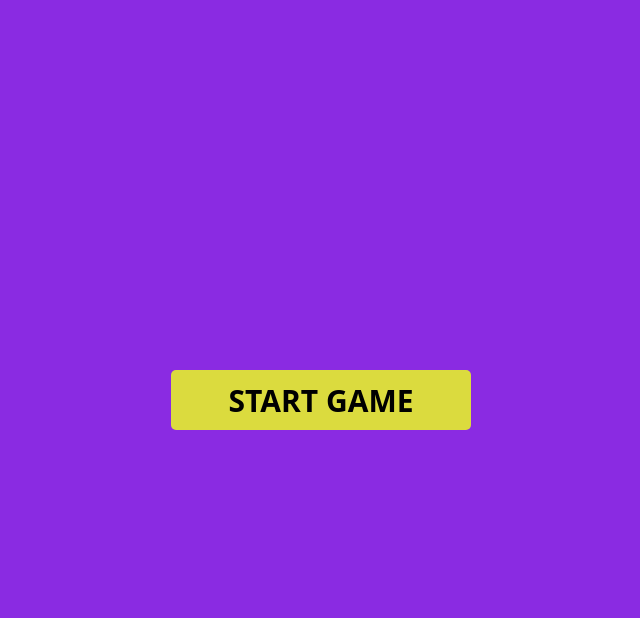
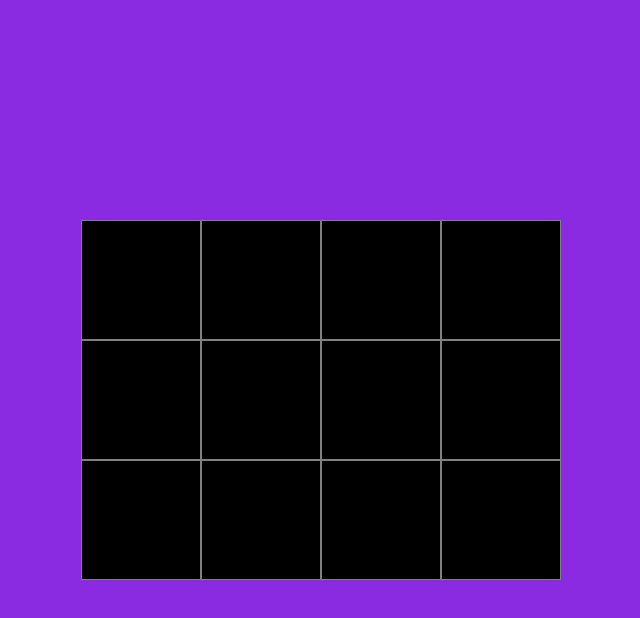
Before and after one commit to ThomazHilario/Dio-Potencia-Tech, a React (Vite) app in the folder Jogos-PotenciaTech/Jogo-da-memoria/: page / in a window 1280 px wide. Both pictures are taken after a click on the button "START GAME". Shown: the top 618 px of the page, without its empty margins (319-959 px from the left). Built offline with nearby package versions, Linux system fonts and the light colour scheme.

Commit message:
Criando toda engine do jogo da memoria

```diff
--- a/Jogos-PotenciaTech/Jogo-da-memoria/src/Components/GameInterface/engine/index.jsx
+++ b/Jogos-PotenciaTech/Jogo-da-memoria/src/Components/GameInterface/engine/index.jsx
@@ -1,4 +1,25 @@
-function gameStart(){
+// shuffle
+function shuffle(array){
+
+    // Estrutura que tera o total de array como valor, e a cada loop o valor e decrementado, e caso o i seja maior que 0, o valor do i e decrementado.
+    for(let i = array.length - 1;i > 0; i--){
+
+        // Escolhendo um emoji aleatorio
+        const randomItem = Math.floor(Math.random() * array.length);
+
+        // Trocando a posicao do emoji
+        [array[i],array[randomItem]] = [array[randomItem],array[i]]
+    }
+
+    // Retornando valor
+    return array
+}
+
+
+// Startando game
+export function gameStart(){
+
+    // Array de emojiss
     const emojis = [
         '🐺',
         '🐺',
@@ -10,5 +31,98 @@ function gameStart(){
         '🐯',
         '🐬',
         '🐬',
+        '🐱',
+        '🐱'
     ]
+
+    // Novo array com os valores aleatorios
+    let newArray = shuffle(emojis)
+
+    // Pegando todos os paineis
+    const paineis = document.querySelectorAll('.painel')
+
+    // Percorrendo paineis
+    paineis.forEach(painel => {
+
+        // Escolhendo um emoji aleatorio do array
+        const randomItemIndex = Math.floor(Math.random() * newArray.length)
+
+        // Adicionando ao span o valor aleatorio
+        painel.firstElementChild.textContent = newArray[randomItemIndex]
+
+        // retirando o emoji do array
+        newArray.splice(randomItemIndex,1)
+    })
+
+    // Alterando o display do buttonStartGame
+    document.getElementById('buttonStartGame').style.display = 'none'
+
+    // Alterando o display da gameInterface
+    document.getElementById('gameInterface').style.display = 'grid'
 }
+
+// array de verificacao
+const arrayVerification = []
+
+export function clickPainel(painel){
+    // Alterando o display do span
+    painel.firstElementChild.style.display = 'block'
+
+    // Pegando o emoji do span
+    const emojiSelected = painel.firstElementChild.textContent
+
+
+
+    // Jogando o valor para dentro do array
+    arrayVerification.push(emojiSelected)
+console.log(arrayVerification[0] === arrayVerification[1],arrayVerification)
+    // Logica condicional
+    if(arrayVerification.length == 2){
+
+        // capturando paineis
+        const paineis = document.querySelectorAll('.painel')
+
+        if(arrayVerification[0] === arrayVerification[1]){
+
+            // Percorrendo Paineis
+            paineis.forEach(painel => {
+
+                //Pegando o span dentro do painel
+                const painelSpan = painel.firstElementChild
+
+                // Caso o texto contido do painel seja o mesmo do array ele ficara block
+                if(painelSpan.textContent.includes(arrayVerification[0])){
+
+                    // Alterando o display do painelSpan para block
+                    painelSpan.style.display = 'block'
+
+                    // Deixando o button desativado
+                    painel.setAttribute('disabled',false)
+                }
+            })
+
+            // Removendo os dois emojis do array
+            arrayVerification.pop()
+            arrayVerification.pop()
+
+        }else{
+
+            // Percorrendo paineis
+            paineis.forEach(painel => {
+
+                // Pegando o span dentro do painel
+                const painelSpan = painel.firstElementChild
+
+                // Caso o painelSpan tenha o mesmo texto do array da posicao 0 e 1 ambos receberao display none
+                if(painelSpan.textContent.includes(arrayVerification[0]) || painelSpan.textContent.includes(arrayVerification[1])){
+                    // Depois de meio segundo o display do span recebe none
+                    setTimeout(() => painelSpan.style.display = 'none',500)
+                }
+            })
+
+            // Removendo os dois emojis do array
+            arrayVerification.pop()
+            arrayVerification.pop()
+        }
+    }
+}
--- a/Jogos-PotenciaTech/Jogo-da-memoria/src/Components/GameInterface/gameInterface.css
+++ b/Jogos-PotenciaTech/Jogo-da-memoria/src/Components/GameInterface/gameInterface.css
@@ -3,6 +3,12 @@
     width: 120px;
     background-color: black;
     border: 1px solid gray;
+    cursor: pointer;
+}
+
+.painel > span{
+    font-size: 50px;
+    display: none;
 }
 #gameInterface{
     display: none;
--- a/Jogos-PotenciaTech/Jogo-da-memoria/src/Components/GameInterface/index.jsx
+++ b/Jogos-PotenciaTech/Jogo-da-memoria/src/Components/GameInterface/index.jsx
@@ -1,19 +1,20 @@
 import './gameInterface.css'
+import { clickPainel } from './engine'
 export const GameInterface = () => {
     return(
         <div id="gameInterface">
-            <button className="painel"></button>
-            <button className="painel"></button>
-            <button className="painel"></button>
-            <button className="painel"></button>
-            <button className="painel"></button>
-            <button className="painel"></button>
-            <button className="painel"></button>
-            <button className="painel"></button>
-            <button className="painel"></button>
-            <button className="painel"></button>
-            <button className="painel"></button>
-            <button className="painel"></button>
+            <button className="painel" onClick={(e) => clickPainel(e.target)} ><span className='emoji'></span></button>
+            <button className="painel" onClick={(e) => clickPainel(e.target)} ><span className='emoji'></span></button>
+            <button className="painel" onClick={(e) => clickPainel(e.target)} ><span className='emoji'></span></button>
+            <button className="painel" onClick={(e) => clickPainel(e.target)} ><span className='emoji'></span></button>
+            <button className="painel" onClick={(e) => clickPainel(e.target)} ><span className='emoji'></span></button>
+            <button className="painel" onClick={(e) => clickPainel(e.target)} ><span className='emoji'></span></button>
+            <button className="painel" onClick={(e) => clickPainel(e.target)} ><span className='emoji'></span></button>
+            <button className="painel" onClick={(e) => clickPainel(e.target)} ><span className='emoji'></span></button>
+            <button className="painel" onClick={(e) => clickPainel(e.target)} ><span className='emoji'></span></button>
+            <button className="painel" onClick={(e) => clickPainel(e.target)} ><span className='emoji'></span></button>
+            <button className="painel" onClick={(e) => clickPainel(e.target)} ><span className='emoji'></span></button>
+            <button className="painel" onClick={(e) => clickPainel(e.target)} ><span className='emoji'></span></button>
         </div>
     )
 }
--- a/Jogos-PotenciaTech/Jogo-da-memoria/src/Components/MainGame/index.jsx
+++ b/Jogos-PotenciaTech/Jogo-da-memoria/src/Components/MainGame/index.jsx
@@ -1,11 +1,12 @@
 import './maingame.css'
 import { GameInterface } from '../GameInterface'
+import { gameStart } from '../GameInterface/engine'
 
 export const MainGame = () => {
     return(
         <main>
             {/* button Start Game */}
-            <button className='buttonCss'>START GAME</button>
+            <button id='buttonStartGame' className='buttonCss' onClick={gameStart}>START GAME</button>
 
             {/* Interface do jogo da velha */}
             <GameInterface/>
```
